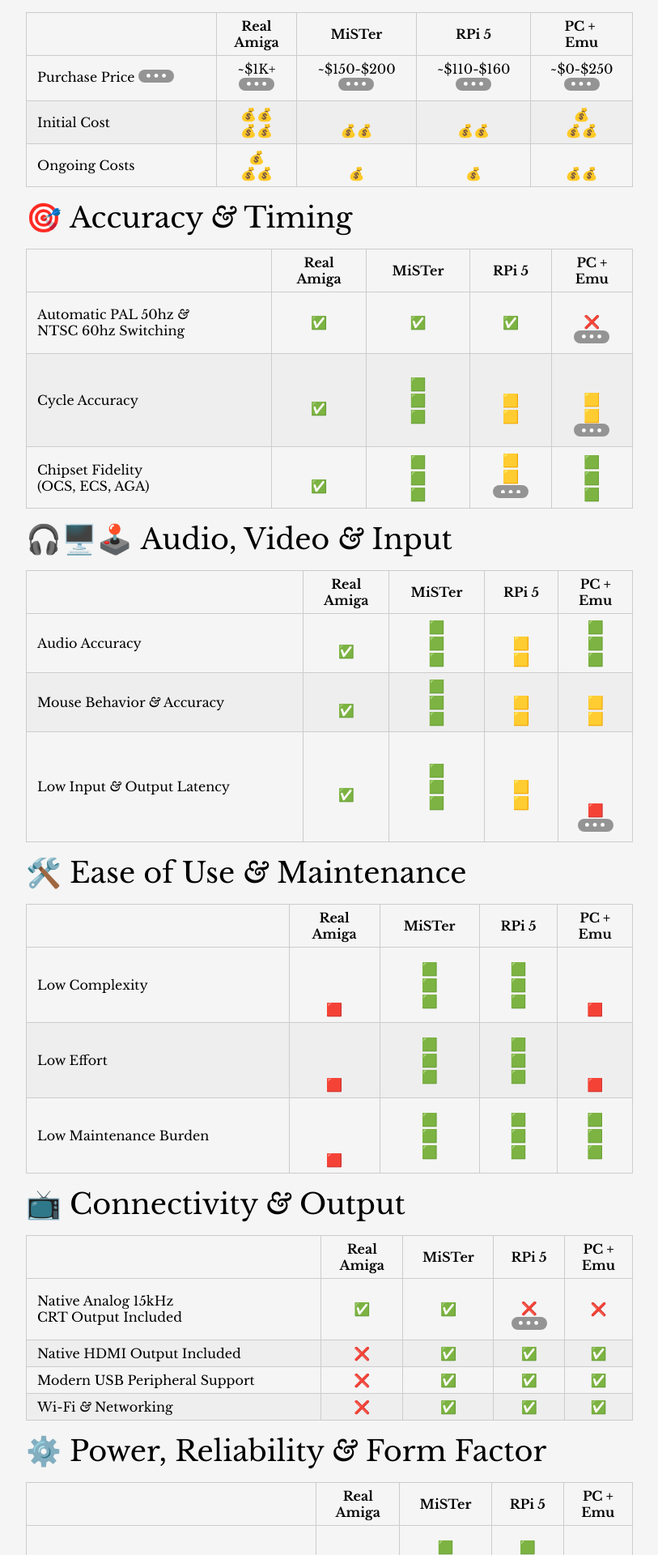
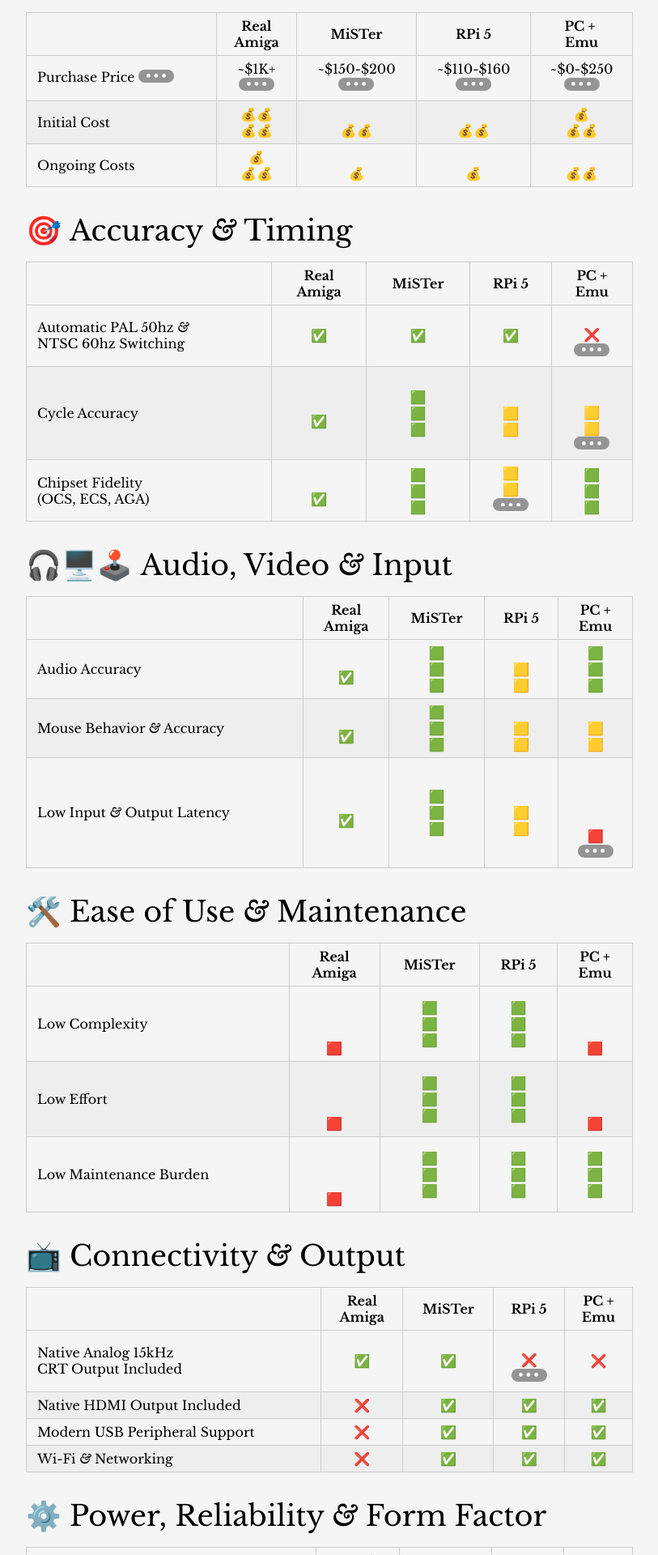
Before and after one commit to amigavision/amigavision.github.io, a Jekyll site: the page built from best.md, in a window 1280 px wide. Shown: the part 4138-6058 px from the top of the page at 81% size, without its empty margins (233-1046 px from the left). Built offline with Jekyll 4.4.1, drawn with Linux system fonts in a browser that asks for light colours.

Commit message:
Tweak body table margins

```diff
--- a/_includes/amigavision.css
+++ b/_includes/amigavision.css
@@ -1036,7 +1036,7 @@
     font-variant: tabular-nums;
     border-spacing: 0;
     border-collapse: collapse;
-    margin: 1em 0;
+    margin: 1em 0 2em 0;
 }
 
 .content table th {
@@ -1094,7 +1094,7 @@
   /* Make the mobile tables look nicer */
   .table-mobile-inner {
     width: 100%;
-    margin: 1em 0;
+    margin: 0 0 2em 0;
   }
   .table-mobile-inner thead th {
     text-align: center;
```
